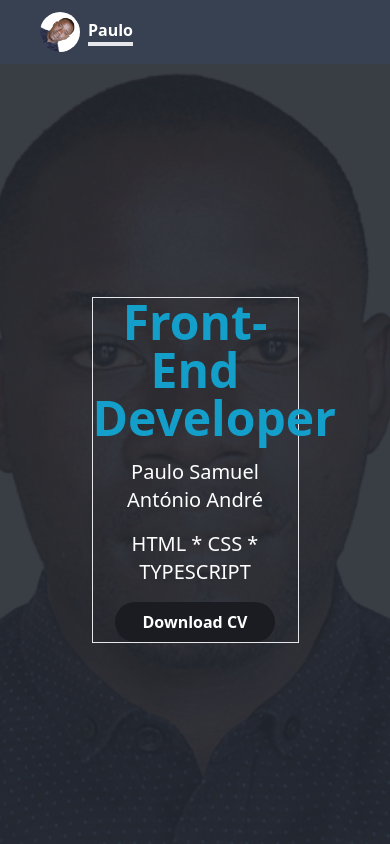
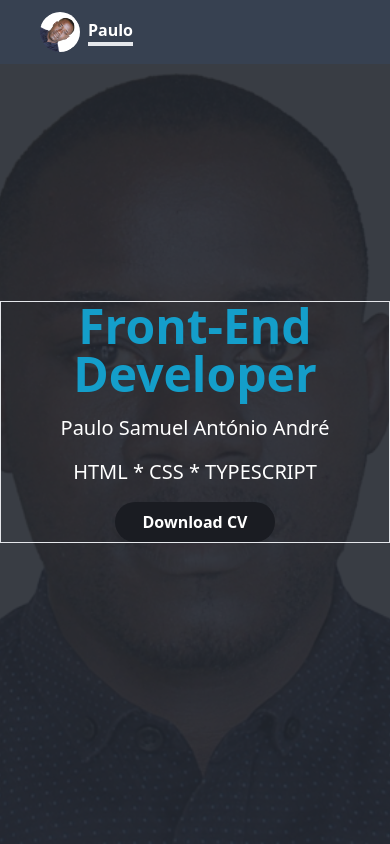
Before and after one commit to PauloAndre05/myportifolio, a React (Vite) app: page / in a window 390 px wide. Shown: the top 844 px of the page. Built offline with nearby package versions, Linux system fonts and the light colour scheme.

Commit message:
Banner responsive design

```diff
--- a/src/components/Banner.tsx
+++ b/src/components/Banner.tsx
@@ -2,13 +2,13 @@ import imgBanner from '../assets/images/cropped-foto.jpg'
 
 export function Banner () {
     return(
-        <main className="h-[100vh] flex p-20 pt-44 justify-between items-center relative ">
+        <main className="h-[100vh] flex p-20 pt-44 justify-between items-center relative max-sm:p-0">
             <img
                 src={imgBanner}
                 className="absolute inset-0 w-full h-full bg-no-repeat object-cover opacity-5 max-sm:opacity-10"
                 alt="Imagem de Fundo"
             />
-            <div className="flex flex-col gap-4 z-10 max-sm:max-w-[90%] max-sm:m-auto max-sm:border max-sm:text-center">
+            <div className="flex flex-col gap-4 z-10 max-sm:min-w-[99%] max-sm:m-auto max-sm:border max-sm:text-center">
                 <h1 className="text-6xl font-bold text-third animate-fadeIn max-sm:text-5xl">Front-End Developer</h1>
                 <p className="text-xl animate-fadeIn">Paulo Samuel António André</p>
                 <p className="text-xl animate-fadeIn">HTML * CSS * TYPESCRIPT</p>
```
